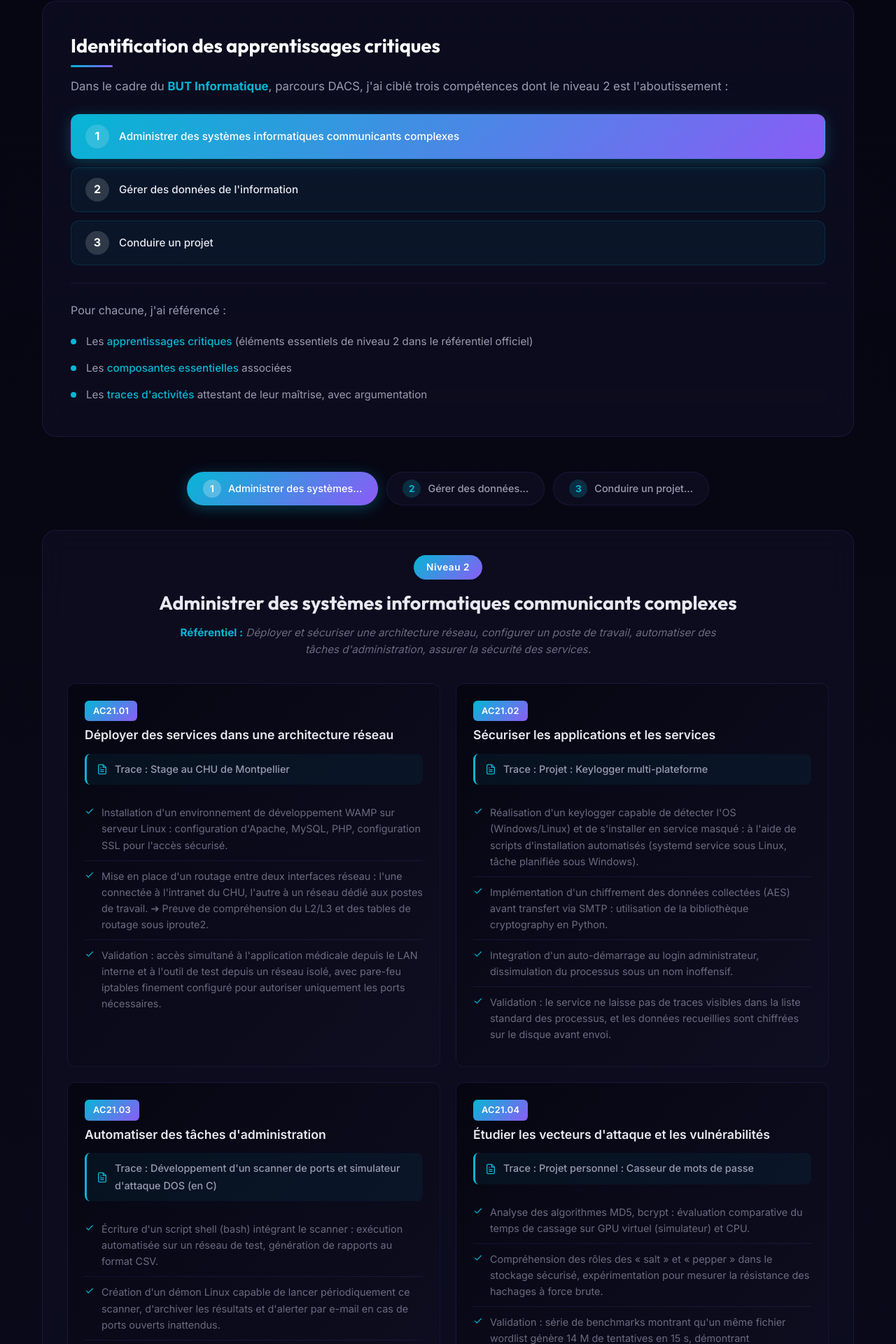
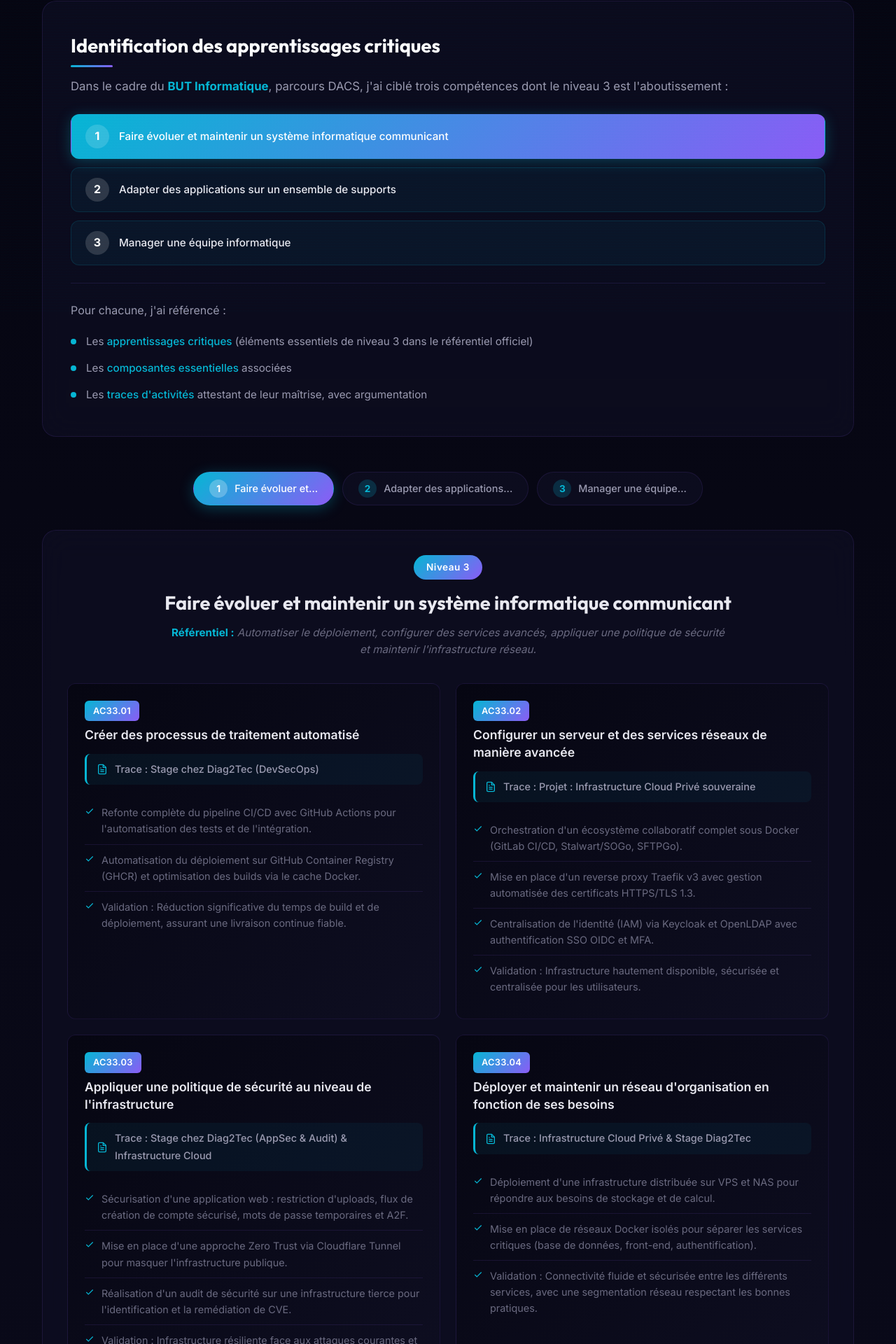
Before and after one commit to ELREBEU/portfolio, a React (Create React App) app: page /apprentissage in a window 1280 px wide. Shown: the part 353-2273 px from the top of the page at 70% size. Built offline with nearby package versions, Linux system fonts and the light colour scheme.

Commit message:
add: S6 connaissances

```diff
--- a/src/components/Apprentissage.js
+++ b/src/components/Apprentissage.js
@@ -8,153 +8,139 @@ const Apprentissage = () => {
     const competences = [
         {
             id: 1,
-            title: "Administrer des systèmes informatiques communicants complexes",
-            niveau: "Niveau 2",
-            reference: "Déployer et sécuriser une architecture réseau, configurer un poste de travail, automatiser des tâches d'administration, assurer la sécurité des services.",
+            title: "Faire évoluer et maintenir un système informatique communicant",
+            niveau: "Niveau 3",
+            reference: "Automatiser le déploiement, configurer des services avancés, appliquer une politique de sécurité et maintenir l'infrastructure réseau.",
             items: [
                 {
-                    code: "AC21.01",
-                    label: "Déployer des services dans une architecture réseau",
-                    trace: "Stage au CHU de Montpellier",
+                    code: "AC33.01",
+                    label: "Créer des processus de traitement automatisé",
+                    trace: "Stage chez Diag2Tec (DevSecOps)",
                     points: [
-                        "Installation d'un environnement de développement WAMP sur serveur Linux : configuration d'Apache, MySQL, PHP, configuration SSL pour l'accès sécurisé.",
-                        "Mise en place d'un routage entre deux interfaces réseau : l'une connectée à l'intranet du CHU, l'autre à un réseau dédié aux postes de travail. ➔ Preuve de compréhension du L2/L3 et des tables de routage sous iproute2.",
-                        "Validation : accès simultané à l'application médicale depuis le LAN interne et à l'outil de test depuis un réseau isolé, avec pare-feu iptables finement configuré pour autoriser uniquement les ports nécessaires."
+                        "Refonte complète du pipeline CI/CD avec GitHub Actions pour l'automatisation des tests et de l'intégration.",
+                        "Automatisation du déploiement sur GitHub Container Registry (GHCR) et optimisation des builds via le cache Docker.",
+                        "Validation : Réduction significative du temps de build et de déploiement, assurant une livraison continue fiable."
                     ]
                 },
                 {
-                    code: "AC21.02",
-                    label: "Sécuriser les applications et les services",
-                    trace: "Projet : Keylogger multi-plateforme",
+                    code: "AC33.02",
+                    label: "Configurer un serveur et des services réseaux de manière avancée",
+                    trace: "Projet : Infrastructure Cloud Privé souveraine",
                     points: [
-                        "Réalisation d'un keylogger capable de détecter l'OS (Windows/Linux) et de s'installer en service masqué : à l'aide de scripts d'installation automatisés (systemd service sous Linux, tâche planifiée sous Windows).",
-                        "Implémentation d'un chiffrement des données collectées (AES) avant transfert via SMTP : utilisation de la bibliothèque cryptography en Python.",
-                        "Integration d'un auto-démarrage au login administrateur, dissimulation du processus sous un nom inoffensif.",
-                        "Validation : le service ne laisse pas de traces visibles dans la liste standard des processus, et les données recueillies sont chiffrées sur le disque avant envoi."
+                        "Orchestration d'un écosystème collaboratif complet sous Docker (GitLab CI/CD, Stalwart/SOGo, SFTPGo).",
+                        "Mise en place d'un reverse proxy Traefik v3 avec gestion automatisée des certificats HTTPS/TLS 1.3.",
+                        "Centralisation de l'identité (IAM) via Keycloak et OpenLDAP avec authentification SSO OIDC et MFA.",
+                        "Validation : Infrastructure hautement disponible, sécurisée et centralisée pour les utilisateurs."
                     ]
                 },
                 {
-                    code: "AC21.03",
-                    label: "Automatiser des tâches d'administration",
-                    trace: "Développement d'un scanner de ports et simulateur d'attaque DOS (en C)",
+                    code: "AC33.03",
+                    label: "Appliquer une politique de sécurité au niveau de l'infrastructure",
+                    trace: "Stage chez Diag2Tec (AppSec & Audit) & Infrastructure Cloud",
                     points: [
-                        "Écriture d'un script shell (bash) intégrant le scanner : exécution automatisée sur un réseau de test, génération de rapports au format CSV.",
-                        "Création d'un démon Linux capable de lancer périodiquement ce scanner, d'archiver les résultats et d'alerter par e-mail en cas de ports ouverts inattendus.",
-                        "Validation : démon tournant en tâche de fond (systemd), alertant automatiquement si un service non autorisé apparaît, et réinitialisant les règles iptables au besoin."
+                        "Sécurisation d'une application web : restriction d'uploads, flux de création de compte sécurisé, mots de passe temporaires et A2F.",
+                        "Mise en place d'une approche Zero Trust via Cloudflare Tunnel pour masquer l'infrastructure publique.",
+                        "Réalisation d'un audit de sécurité sur une infrastructure tierce pour l'identification et la remédiation de CVE.",
+                        "Validation : Infrastructure résiliente face aux attaques courantes et conformité renforcée."
                     ]
                 },
                 {
-                    code: "AC21.04",
-                    label: "Étudier les vecteurs d'attaque et les vulnérabilités",
-                    trace: "Projet personnel : Casseur de mots de passe",
+                    code: "AC33.04",
+                    label: "Déployer et maintenir un réseau d'organisation en fonction de ses besoins",
+                    trace: "Infrastructure Cloud Privé & Stage Diag2Tec",
                     points: [
-                        "Analyse des algorithmes MD5, bcrypt : évaluation comparative du temps de cassage sur GPU virtuel (simulateur) et CPU.",
-                        "Compréhension des rôles des « salt » et « pepper » dans le stockage sécurisé, expérimentation pour mesurer la résistance des hachages à force brute.",
-                        "Validation : série de benchmarks montrant qu'un même fichier wordlist génère 14 M de tentatives en 15 s, démontrant l'importance de rounds élevés sur bcrypt."
+                        "Déploiement d'une infrastructure distribuée sur VPS et NAS pour répondre aux besoins de stockage et de calcul.",
+                        "Mise en place de réseaux Docker isolés pour séparer les services critiques (base de données, front-end, authentification).",
+                        "Validation : Connectivité fluide et sécurisée entre les différents services, avec une segmentation réseau respectant les bonnes pratiques."
                     ]
                 }
             ]
         },
         {
             id: 2,
-            title: "Gérer des données de l'information",
-            niveau: "Niveau 2",
-            reference: "Concevoir et exploiter une base de données relationnelle, sécuriser et optimiser l'accès aux données, assurer la traçabilité et la confidentialité.",
+            title: "Adapter des applications sur un ensemble de supports",
+            niveau: "Niveau 3",
+            reference: "Choisir des architectures adaptées, faire évoluer des applications existantes et intégrer des solutions en production.",
             items: [
                 {
-                    code: "AC22.01",
-                    label: "Concevoir une base de données relationnelle",
-                    trace: "Site e-commerce (SAE en BUT 2)",
+                    code: "AC31.01",
+                    label: "Choisir et implémenter les architectures adaptées",
+                    trace: "Application de vote électronique",
                     points: [
-                        "Modélisation complète du MCD sous MySQL Workbench : entités « Utilisateur », « Produit », « Commande », « Panier », « Paiement » reliées par des associations cardinalisées.",
-                        "Création de triggers pour gérer la réduction de stock à chaque commande, historique des commandes, et mise à jour des statuts (« en attente », « expédiée », « livrée »).",
-                        "Procédures stockées pour calculer le panier total, appliquer des promotions, et générer automatiquement un invoice PDF via PHP.",
-                        "Validation : tests unitaires sous PHPMyAdmin et vérification que chaque trigger s'exécute correctement lorsque l'on insère une nouvelle commande ou que l'on met à jour l'état."
+                        "Conception d'une architecture Fullstack avec Vue.js en front-end et Spring Boot en back-end.",
+                        "Intégration d'un système de chiffrement asymétrique (ElGamal) pour garantir la confidentialité des votes.",
+                        "Mise en place de communications en temps réel sécurisées via des WebSockets TLS.",
+                        "Validation : Architecture robuste, évolutive et capable de garantir l'intégrité et le secret des suffrages."
                     ]
                 },
                 {
-                    code: "AC22.02",
-                    label: "Sécuriser l'accès aux données (injections, rôles, chiffrement)",
-                    trace: "Application de vote électronique (SAE BUT 2)",
+                    code: "AC31.02",
+                    label: "Faire évoluer une application existante",
+                    trace: "Stage à l'Unité de Thérapie Cellulaire (CHU Montpellier)",
                     points: [
-                        "Mise en place de requêtes préparées (PreparedStatements) en Java pour éviter les injections SQL.",
-                        "Chiffrement des bulletins de vote à l'aide d'AES avant insertion en base : chaque bulletin stocké est chiffré sous une clé générée dynamiquement, seule la clé privée est conservée sur un serveur dédié.",
-                        "Gestion des rôles SQL : compte « admin » pour l'ouverture/fermeture du vote, compte « lecteur » avec droits SELECT uniquement.",
-                        "Validation : audit manuel des logs de base, tentative d'injection SQL bloquée systématiquement, vérification que sans la clé AES les données sont illisibles."
+                        "Remise en service et optimisation d'un applicatif métier existant développé en PHP et JavaScript.",
+                        "Amélioration des performances pour l'exploitation d'une base de données SQL complexe et volumineuse.",
+                        "Adaptation de l'interface pour correspondre aux nouveaux besoins des biologistes et techniciens.",
+                        "Validation : Gain de temps significatif pour les utilisateurs lors des requêtes et amélioration de l'ergonomie."
                     ]
                 },
                 {
-                    code: "AC22.03",
-                    label: "Optimiser les performances d'une base de données",
-                    trace: "Stage d'exploitation de base de données (CHU)",
+                    code: "AC31.03",
+                    label: "Intégrer des solutions dans un environnement de production",
+                    trace: "Stage chez Diag2Tec",
                     points: [
-                        "Analyse de requêtes lentes via EXPLAIN et création d'index sur colonnes fréquemment filtrées (ex. : date_analyse, num_patient).",
-                        "Partitionnement de tables volumineuses (> 10 millions de lignes) sur la date d'échantillonnage, afin d'accélérer l'historique des requêtes.",
-                        "Écriture de vues matérialisées (via tables temporaires) pour rapatrier les données utiles aux biologistes : temps de réponse de 20 s à < 1 s.",
-                        "Validation : tests avant/après partitionnement, statistiques d'utilisation mesurées dans INFORMATION_SCHEMA."
-                    ]
-                },
-                {
-                    code: "AC22.04",
-                    label: "Assurer la traçabilité et la confidentialité des données",
-                    trace: "Application de vote électronique & Site e-commerce",
-                    points: [
-                        "Mise en place d'un journal d'audit (table logs) : enregistrement de chaque action (INSERT, UPDATE, DELETE) avec horodatage, utilisateur, IP d'origine.",
-                        "Chiffrement AES des champs sensibles : mots de passe (bcrypt), numéros de carte bancaire (AES), bulletins de vote (AES).",
-                        "Politique de rôles pour l'accès aux logs : seuls les administrateurs peuvent lire les logs, les développeurs n'ont que le droit d'insertion.",
-                        "Validation : contrôle régulier des logs conférences internes, test de déchiffrement uniquement autorisé via outil en console sécurisé."
+                        "Déploiement de l'application web sécurisée et de l'infrastructure distribuée en environnement de production.",
+                        "Optimisation continue d'une interface Vue.js et de pipelines R/Bash pour les besoins métiers.",
+                        "Mise en production d'un workflow CI/CD permettant des mises à jour fluides sans interruption de service.",
+                        "Validation : Stabilité des services en production et satisfaction des utilisateurs finaux."
                     ]
                 }
             ]
         },
         {
             id: 3,
-            title: "Conduire un projet",
-            niveau: "Niveau 2",
-            reference: "Formaliser les besoins, planifier selon un cadre Agile/classique, organiser le suivi, communiquer avec les parties prenantes.",
+            title: "Manager une équipe informatique",
+            niveau: "Niveau 3",
+            reference: "Organiser une veille technologique, identifier les enjeux de l'innovation, guider le changement et accompagner le management.",
             items: [
                 {
-                    code: "AC23.01",
-                    label: "Identifier les besoins du client et de l'utilisateur",
-                    trace: "Formulaire d'impression d'étiquettes au CHU",
+                    code: "AC36.01",
+                    label: "Organiser et partager une veille technologique et informationnelle",
+                    trace: "Alternance Cybersécurité & Projets Personnels",
                     points: [
-                        "Ateliers de recueil de besoins avec biologistes et techniciens : interviews semi-structurées pour lister les champs obligatoires (échantillon, test, date, opérateur).",
-                        "Rédaction d'un cahier des charges détaillant l'interface graphique (simple, avec sélection déroulante) réduit au minimum le risque d'erreur de saisie.",
-                        "Prototypage rapide en PHP/HTML : présentation à l'utilisateur final, recueil de feedbacks, itérations pour optimiser la lisibilité et l'ergonomie.",
-                        "Validation : tests utilisateurs documentés, plus de 90 % de satisfaction sur l'efficacité et la rapidité lors des premières utilisations réelles en labo."
+                        "Veille continue sur les nouvelles vulnérabilités (CVE), les outils de pentesting (Nmap, Nessus, Hashcat) et les pratiques DevSecOps.",
+                        "Partage régulier des bonnes pratiques de sécurité avec l'équipe de développement lors du stage chez Diag2Tec.",
+                        "Validation : Anticipation des failles de sécurité et sensibilisation des collaborateurs aux risques numériques."
                     ]
                 },
                 {
-                    code: "AC23.02",
-                    label: "Définir et mettre en œuvre une démarche de suivi de projet",
-                    trace: "Application de vote électronique (VueJS + Spring)",
+                    code: "AC36.02",
+                    label: "Identifier les enjeux de l'économie de l'innovation numérique",
+                    trace: "Infrastructure Cloud Privé souveraine",
                     points: [
-                        "Mise en place d'un tableau Kanban sous GitLab : colonnes « À faire », « En cours », « À valider », « Terminé ». Chaque tâche (User Story) décrit une fonctionnalité (authentification, chiffrement, interface).",
-                        "Sprint planning hebdomadaire, définition d'Objectifs Clés (OKR) : par exemple, « Implémenter le protocole RSA pour le chiffrement des clés », « Livrer l'interface de vote pour test bêta ».",
-                        "Revue de sprint avec démonstration à l'équipe pédagogique et aux utilisateurs test : bilan des fonctionnalités, ajustement des user stories.",
-                        "Validation : respect du planning sur 4 sprints, release candidate déployée dès Semaine 8, avec retours positifs sur la conformité fonctionnelle et la stabilité."
+                        "Choix stratégique de solutions open-source et souveraines pour l'infrastructure (Docker, Keycloak, Traefik).",
+                        "Évaluation de l'impact économique (réduction des coûts de licence) et des enjeux de souveraineté des données.",
+                        "Validation : Déploiement d'une solution à la fois économique, performante et respectueuse du RGPD."
                     ]
                 },
                 {
-                    code: "AC23.03",
-                    label: "Identifier les critères de faisabilité d'un projet informatique",
-                    trace: "Mini-projet ESP32 (C/Arduino)",
+                    code: "AC36.03",
+                    label: "Guider la conduite du changement informatique au sein d'une organisation",
+                    trace: "Stage CHU Montpellier",
                     points: [
-                        "Étude de faisabilité technique : évaluation des contraintes matérielles (RAM limitée à 520 ko, espace Flash de 4 Mo) et choix du module ESP32 Low-Power.",
-                        "Analyse de l'environnement réseau : protocole Wi-Fi utilisé pour un mini-serveur HTTP local, estimation du débit suffisant pour l'affichage d'une page captive.",
-                        "Planification en autonomie : diagramme de Gantt simplifié avec jalons « Conception des schémas pin », « Développement du serveur », « Tests sur prototype ».",
-                        "Validation : démonstration sur maquette physique, portail captif fonctionnel couvrant un rayon de 10 m, temps de connexion < 2 s, preuve de faisabilité dans un délai de 3 semaines."
+                        "Accompagnement des professionnels de santé (biologistes) dans la prise en main de l'applicatif métier optimisé.",
+                        "Rédaction de documentations claires et recueil de feedbacks pour ajuster l'outil aux processus métiers réels.",
+                        "Validation : Adoption réussie de l'outil par les équipes, avec une réduction des erreurs de saisie."
                     ]
                 },
                 {
-                    code: "AC23.04",
-                    label: "Formaliser les processus présents dans une organisation",
-                    trace: "Application de vote électronique & Site e-commerce",
+                    code: "AC36.04",
+                    label: "Accompagner le management de projet informatique",
+                    trace: "Projet de vote électronique & Infrastructure Cloud",
                     points: [
-                        "Cartographie des flux métier pour l'e-commerce : du « parcours d'achat » (sélection, ajout au panier, validation) jusqu'à la « facturation » (paiement, génération PDF, mise à jour BDD).",
-                        "Diagramme BPMN pour le vote électronique : phases « Authentification voter », « Chiffrement bulletin », « Envoi au serveur de vote », « Dépouillement ».",
-                        "Documentation détaillée (README, wiki GitLab) pour chaque micro-processus : acteurs, entrées/sorties, contraintes réglementaires (RGPD).",
-                        "Validation : présentation des processus à l'équipe pédagogique, vérification de l'exhaustivité et conformité réglementaire (RGPD, CNIL) par le responsable tuteur stage."
+                        "Coordination du travail en équipe de 3 à 5 personnes : planification des sprints, répartition des tâches selon les compétences.",
+                        "Utilisation d'outils collaboratifs (GitLab CI/CD, Kanban) pour le suivi de l'avancement et la gestion des versions.",
+                        "Validation : Respect des jalons de livraison et succès des soutenances de projet devant l'équipe pédagogique."
                     ]
                 }
             ]
@@ -175,7 +161,7 @@ const Apprentissage = () => {
                 <div className="heading-section apprentissage-header">
                     <h1 className="big">Apprentissage</h1>
                     <h2>Portfolio de Compétences</h2>
-                    <p>Semestre 4 - Parcours DACS (BUT Informatique)</p>
+                    <p>Semestre 6 - Parcours DACS (BUT Informatique)</p>
                 </div>
 
                 {/* Introduction Card */}
@@ -184,7 +170,7 @@ const Apprentissage = () => {
                         <h3>Identification des apprentissages critiques</h3>
                         <p>
                             Dans le cadre du <strong>BUT Informatique</strong>, parcours DACS, j'ai ciblé trois compétences
-                            dont le niveau 2 est l'aboutissement :
+                            dont le niveau 3 est l'aboutissement :
                         </p>
                         <div className="competences-summary">
                             {competences.map((comp, index) => (
@@ -201,7 +187,7 @@ const Apprentissage = () => {
                         <div className="intro-details">
                             <p>Pour chacune, j'ai référencé :</p>
                             <ul>
-                                <li>Les <em>apprentissages critiques</em> (éléments essentiels de niveau 2 dans le référentiel officiel)</li>
+                                <li>Les <em>apprentissages critiques</em> (éléments essentiels de niveau 3 dans le référentiel officiel)</li>
                                 <li>Les <em>composantes essentielles</em> associées</li>
                                 <li>Les <em>traces d'activités</em> attestant de leur maîtrise, avec argumentation</li>
                             </ul>
@@ -270,9 +256,9 @@ const Apprentissage = () => {
                     <div className="conclusion-card">
                         <h3>Conclusion</h3>
                         <p>
-                            Ces trois compétences, atteintes au niveau 2, sont soutenues par des traces d'activités variées
+                            Ces trois compétences, atteintes au niveau 3, sont soutenues par des traces d'activités variées
                             (stages, projets personnels, SAE), permettant de justifier chaque élément essentiel du référentiel.
-                            Elles témoignent de ma progression au semestre 4 du BUT Informatique, parcours DACS,
+                            Elles témoignent de ma progression au semestre 6 du BUT Informatique, parcours DACS,
                             en combinant <strong>technicité</strong>, <strong>rigueur</strong> et <strong>travail collaboratif</strong>.
                         </p>
                     </div>
```
